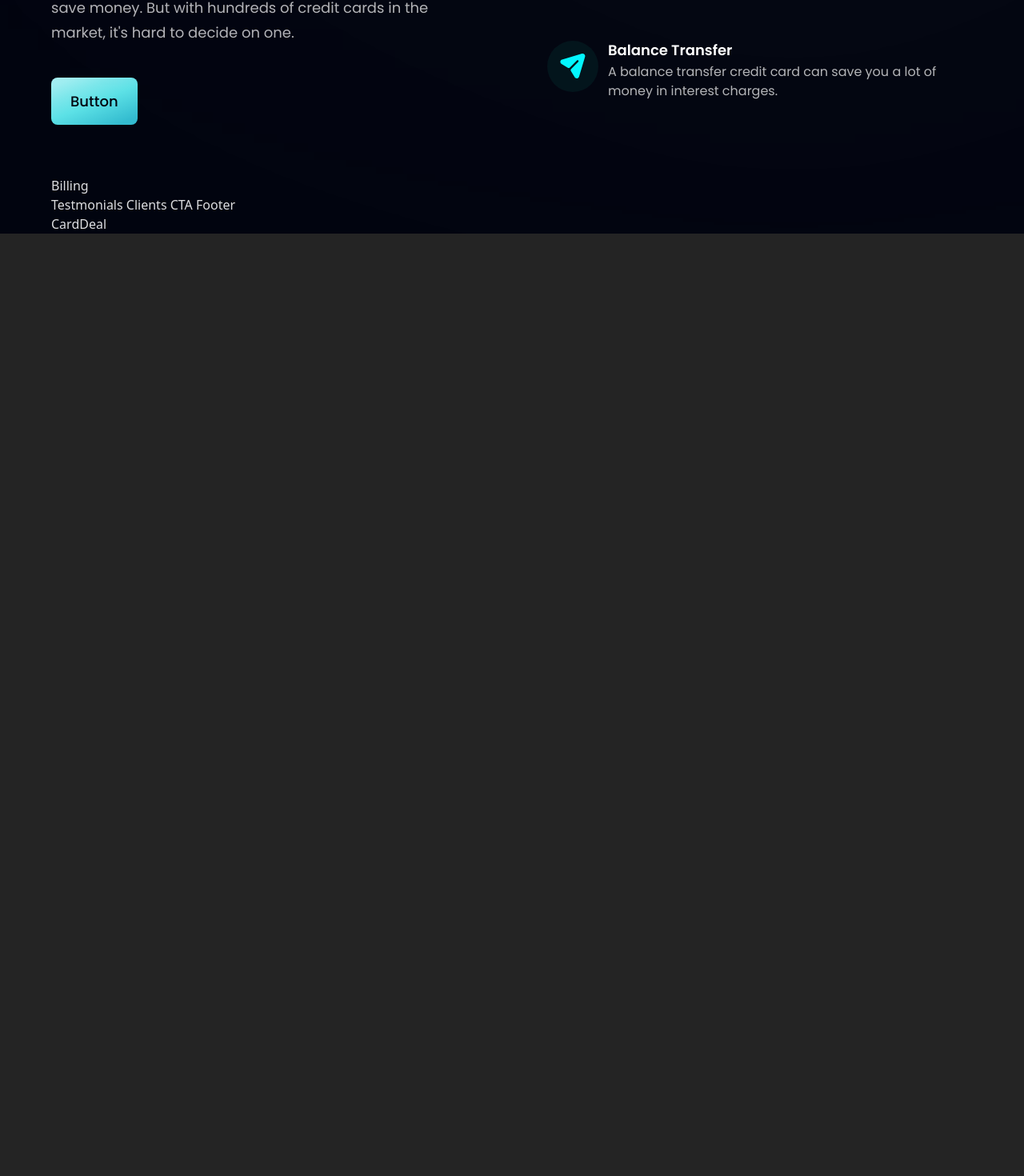
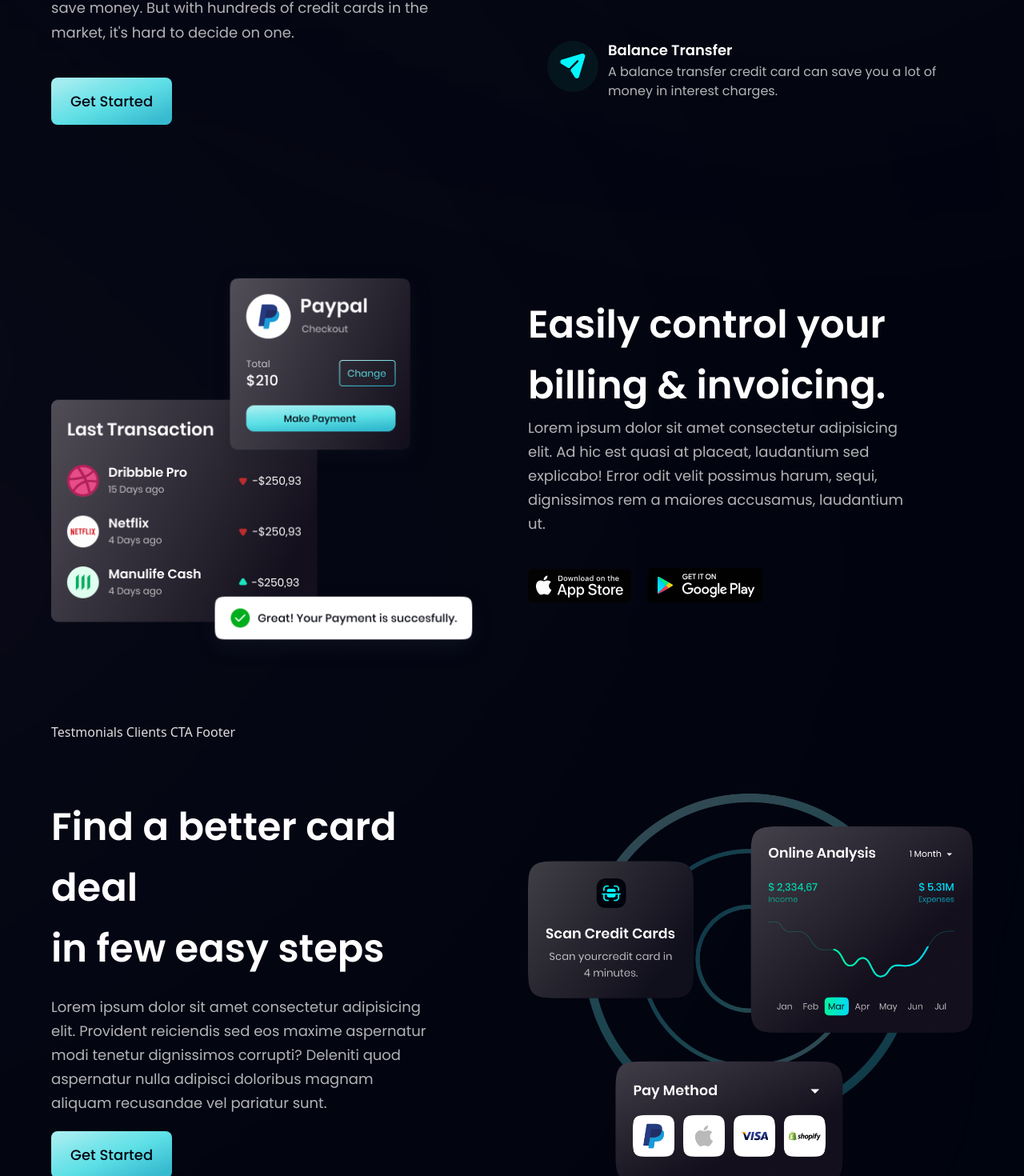
Before and after one commit to taurusilver7/prime-fin-corp-UI, a React (Vite) app: page / in a window 1280 px wide. Shown: the part 1320-2790 px from the top of the page at 80% size. Before the commit the page ends 1612 px from the top, so only its background shows below. Built offline with nearby package versions, Linux system fonts and the light colour scheme.

Commit message:
components

```diff
--- a/src/components/Billing.jsx
+++ b/src/components/Billing.jsx
@@ -1,7 +1,46 @@
 import React from "react";
+import { apple, google, bill } from "../assets";
 
 const Billing = () => {
-  return <div>Billing</div>;
+  return (
+    <section
+      id="product"
+      className="flex flex-col-reverse md:flex-row py-6 sm:py-16"
+    >
+      <div className="flex flex-1 items-center justify-center mr-0 md:mr-10 mt-0 md:mt-10 relative">
+        <img src={bill} alt="bill" className="w-full relative z-[5]" />
+
+        {/* image gradients */}
+        <div className="absolute z-[3] -left-1/2 top-0 white__gradient w-1/2 h-1/2 rounded-full" />
+        <div className="absolute z-[0] -left-1/2 bottom-0 pink__gradient w-1/2 h-1/2 rounded-full" />
+      </div>
+
+      {/* billing content */}
+      <div className="flex flex-col flex-1 justify-center items-start">
+        <h2 className="font-poppins font-semibold xs:text-[48px] text-[40px] text-white xs:leading-[76px] leading-[66px] w-full">
+          Easily control your <br className="hidden sm:block" />
+          billing & invoicing.
+        </h2>
+        <p className="font-poppins font-normal text-dimWhite text-[18px] leading-[30px] max-w-[470px]">
+          Lorem ipsum dolor sit amet consectetur adipisicing elit. Ad hic est
+          quasi at placeat, laudantium sed explicabo! Error odit velit possimus
+          harum, sequi, dignissimos rem a maiores accusamus, laudantium ut.
+        </p>
+        <div className="flex flex-row flex-wrap sm:mt-10 mt-6">
+          <img
+            src={apple}
+            alt="apple_store"
+            className="mr-5 cursor-pointer object-contain"
+          />
+          <img
+            src={google}
+            alt="apple_store"
+            className="cursor-pointer object-contain"
+          />
+        </div>
+      </div>
+    </section>
+  );
 };
 
 export default Billing;
--- a/src/components/Button.jsx
+++ b/src/components/Button.jsx
@@ -6,7 +6,7 @@ const Button = ({ styles }) => {
       type="button"
       className={`py-4 px-6 bg-blue-gradient font-poppins font-medium text-[18px] text-primary outline-none rounded-lg ${styles}`}
     >
-      Button
+      Get Started
     </button>
   );
 };
--- /dev/null
+++ b/src/components/CTA.jsx
@@ -0,0 +1,24 @@
+import React from "react";
+import Button from "./Button";
+
+const CTA = () => {
+  return (
+    <section className="flex items-center justify-center my-6 sm:my-16 px-6 sm:px-16 py-4 sm:py-12 sm:flex-row flex-col bg-black-gradient-2 rounded-[20px] box-shadow">
+      <div className="flex-1 flex flex-col">
+        <h2 className="font-poppins font-semibold xs:text-[48px] text-[40px] text-white xs:leading-[76px] leading-[66px] w-full">
+          Try our service now
+        </h2>
+        <p className="font-poppins font-normal text-dimWhite text-[18px] leading-[30px] max-w-[470px] mt-5">
+          Everything you need to accept card payments and grow your business
+          anywhere on the planet
+        </p>
+      </div>
+
+      <div className="sm:mt-0 mt-10 sm:ml-10 ml-0">
+        <Button styles="" />
+      </div>
+    </section>
+  );
+};
+
+export default CTA;
--- a/src/components/CardDeal.jsx
+++ b/src/components/CardDeal.jsx
@@ -1,7 +1,27 @@
 import React from "react";
+import { card } from "../assets";
+import Button from "./Button";
 
 const CardDeal = () => {
-  return <div>CardDeal</div>;
+  return (
+    <section className="flex flex-col md:flex-row py-6 sm:py-16">
+      <div className="flex flex-col flex-1 items-start justify-center">
+        <h2 className="font-poppins font-semibold text-white xs:text-[48px] text-[40px] leading-[66px] xs:leading-[76px] max-w-[470px]">
+          Find a better card deal <br /> in few easy steps
+        </h2>
+        <p className="font-poppins font-normal text-dimWhite text-[18px] leading-[30px] my-5 max-w-[470px]">
+          Lorem ipsum dolor sit amet consectetur adipisicing elit. Provident
+          reiciendis sed eos maxime aspernatur modi tenetur dignissimos
+          corrupti? Deleniti quod aspernatur nulla adipisci doloribus magnam
+          aliquam recusandae vel pariatur sunt.
+        </p>
+        <Button />
+      </div>
+      <div className="flex-1 flex md:ml-10 ml-0 md:mt-0 mt-10 relative items-center justify-center">
+        <img src={card} alt="card" />
+      </div>
+    </section>
+  );
 };
 
 export default CardDeal;
--- /dev/null
+++ b/src/components/Clients.jsx
@@ -0,0 +1,25 @@
+import React from "react";
+import { clients } from "../constants";
+
+const Clients = () => {
+  return (
+    <section className="flex items-center justify-center my-4">
+      <div className="flex items-center justify-center flex-wrap w-full">
+        {clients.map((client) => (
+          <div
+            key={client.id}
+            className="flex-1 flex items-center justify-center sm:min-w-[192px] min-w-[120px]"
+          >
+            <img
+              src={client.logo}
+              alt="logo"
+              className="sm:w-[192px] w-[100px] object-contain "
+            />
+          </div>
+        ))}
+      </div>
+    </section>
+  );
+};
+
+export default Clients;
--- /dev/null
+++ b/src/components/FeedbackCard.jsx
@@ -0,0 +1,33 @@
+import React from "react";
+import { quotes } from "../assets";
+
+const FeedbackCard = ({ content, title, img, name }) => {
+  return (
+    <div className="flex justify-between flex-col px-10 py-12 rounded-[20px] max-w-[370px] md:mr-10 sm:mr-5 my-5 feedback-card">
+      <img
+        src={quotes}
+        alt="double_quotes"
+        className="w-[42px]  object-contain"
+      />
+
+      <p className="font-poppins my-10 font-normal text-[18px] leading-[32px] text-white">
+        {content}
+      </p>
+
+      <div className="flex">
+        <img src={img} alt={name} className="w-[48px] h-[48px] rounded-full" />
+
+        <div className="flex flex-col ml-4">
+          <h4 className="font-poppins font-semibold text-[20px] leading-[32px] ">
+            {name}
+          </h4>
+          <p className="font-poppins font-normal text-dimWhite text-[16px] leading-[24px]">
+            {title}
+          </p>
+        </div>
+      </div>
+    </div>
+  );
+};
+
+export default FeedbackCard;
--- /dev/null
+++ b/src/components/Footer.jsx
@@ -0,0 +1,71 @@
+import React from "react";
+import { logo } from "../assets";
+import { footerLinks, socialMedia } from "../constants";
+
+const Footer = () => {
+  return (
+    <section className="flex flex-col items-center justify-center py-6 sm:py-16">
+      <div className="flex items-start justify-center md:flex-row flex-col mb-8 w-full">
+        <div className="flex flex-1 flex-col justify-start mr-10">
+          {/* <img
+            src={logo}
+            alt="logo"
+            className="w-[266px] h-[72px] object-contain"
+          />
+            */}
+          <h1 className="text-white font-poppins text-[36px]">
+            Prim<span className="text-secondary">e Fin-Co</span>rp
+          </h1>
+          <p className="mt-4 max-w-[310px] font-poppins font-normal text-dimWhite text-[18px] leading-[30px]">
+            A new way to make payments easy, reliable and secure.
+          </p>
+        </div>
+
+        {/* links*/}
+        <div className="flex-[1.5] w-full flex-wrap mt-10 md:mt-0 flex flex-row justify-between">
+          {footerLinks.map((footerLink) => (
+            <div
+              key={footerLink.title}
+              className="flex flex-col ss:my-0 my-4 min-w-[150px]"
+            >
+              <h4 className="font-poppins font-medium text-[18px] leading-[27px]">
+                {footerLink.title}
+              </h4>
+              <ul className="list-none mt-4">
+                {footerLink.links.map((link, index) => (
+                  <li
+                    key={index}
+                    className={`font-poppins font-normal text-[16px] leading-[24px] text-dimWhite cursor-pointer hover:text-secondary ${
+                      index !== footerLink.links.length - 1 ? "mb-4" : "mb-0"
+                    }`}
+                  >
+                    {link.name}
+                  </li>
+                ))}
+              </ul>
+            </div>
+          ))}
+        </div>
+      </div>
+
+      <div className="w-full flex justify-between items-center md:flex-row flex-col pt-6 border-t-[1px] border-t-[#3f3e45]">
+        <p className="font-poppins">2022&copy; All rights reserved.</p>
+
+        <div className="flex flex-row md:mt-0 mt-6">
+          {socialMedia.map((social, index) => (
+            <img
+              key={social.id}
+              src={social.icon}
+              alt={social.id}
+              className={`w-[21px] h-[21px] object-contain cursor-pointer ${
+                index !== socialMedia.length - 1 ? "mr-6" : "mr-0"
+              }`}
+            />
+          ))}
+        </div>
+      </div>
+    </section>
+  );
+};
+
+export default Footer;
--- a/src/components/Navbar.jsx
+++ b/src/components/Navbar.jsx
@@ -8,7 +8,7 @@ const Navbar = () => {
     <div className="w-full flex py-6 justify-between items-center navbar">
       {/* <img src={logo} alt="logo" className="w-[124px] h-[32px]" /> */}
       <h1 className="text-white font-poppins text-[24px]">
-        Prime<span className="text-secondary"> Fin-Corp</span>
+        Prim<span className="text-secondary">e Fin-Co</span>rp
       </h1>
 
       <ul className="list-none sm:flex hidden justify-end items-center flex-1 -mr-5">
--- /dev/null
+++ b/src/components/Testimonial.jsx
@@ -0,0 +1,37 @@
+import React from "react";
+import { feedback } from "../constants";
+import FeedbackCard from "./FeedbackCard";
+
+const Testimonial = () => {
+  return (
+    <section
+      id="clients"
+      className="py-6 sm:py-1 flex items-center justify-center flex-col relative"
+    >
+      {/* Todo */}
+      <div className='w-[60%] h-[60%] absolute z-[0] -right-[50%] rounded-full blue__gradient' />
+
+      <div className="w-full flex justify-between items-center md:flex-row flex-col sm:mb-16 mb-6 relative z-[1]">
+        <h1 className="font-poppins font-semibold xs:text-[48px] text-[40px] text-white xs:leading-[76px] leading-[66px] w-full">
+          What people are <br className="sm:block hidden" />
+          saying about us?
+        </h1>
+
+        <div className="w-full md:mt-0 mt-6">
+          <p className="font-poppins font-normal text-dimWhite text-[18px] leading-[30px] text-left max-w-[450px]">
+            Everything you need to accept card payments and grow your business
+            anywhere on the planet.
+          </p>
+        </div>
+      </div>
+
+      <div className="flex flex-wrap sm:justify-start justify-center w-full feedback-container relative z-[1]">
+        {feedback.map((card) => (
+          <FeedbackCard key={card.id} {...card} />
+        ))}
+      </div>
+    </section>
+  );
+};
+
+export default Testimonial;
--- a/src/components/index.js
+++ b/src/components/index.js
@@ -6,5 +6,24 @@ import GetStarted from "./GetStarted";
 import Stats from "./Stats";
 import Button from "./Button";
 import Billing from "./Billing";
+import Testimonial from "./Testimonial";
+import FeedbackCard from "./FeedbackCard";
+import Clients from "./Clients";
+import CTA from "./CTA";
+import Footer from "./Footer";
 
-export { Business, CardDeal, Navbar, Hero, GetStarted, Stats, Button, Billing };
+export {
+  Business,
+  CardDeal,
+  Navbar,
+  Hero,
+  GetStarted,
+  Stats,
+  Button,
+  Billing,
+  Testimonial,
+  FeedbackCard,
+  Clients,
+  CTA,
+  Footer,
+};
```
